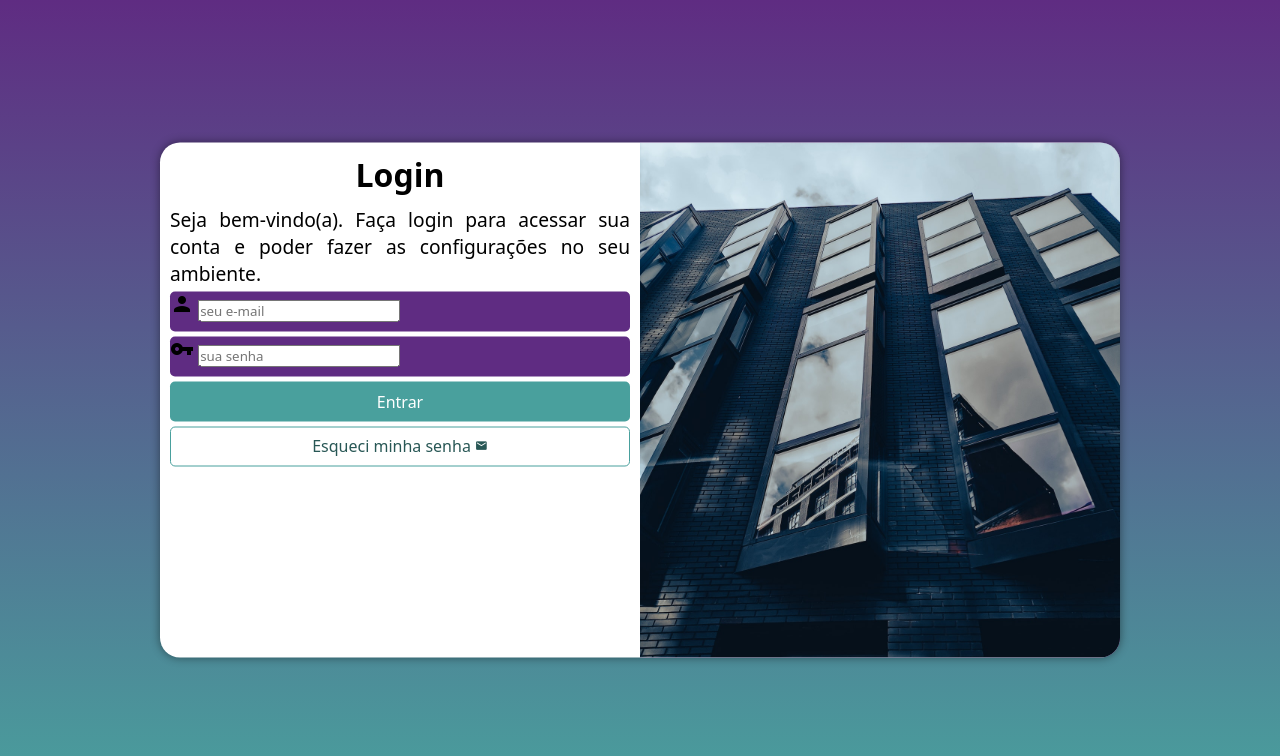
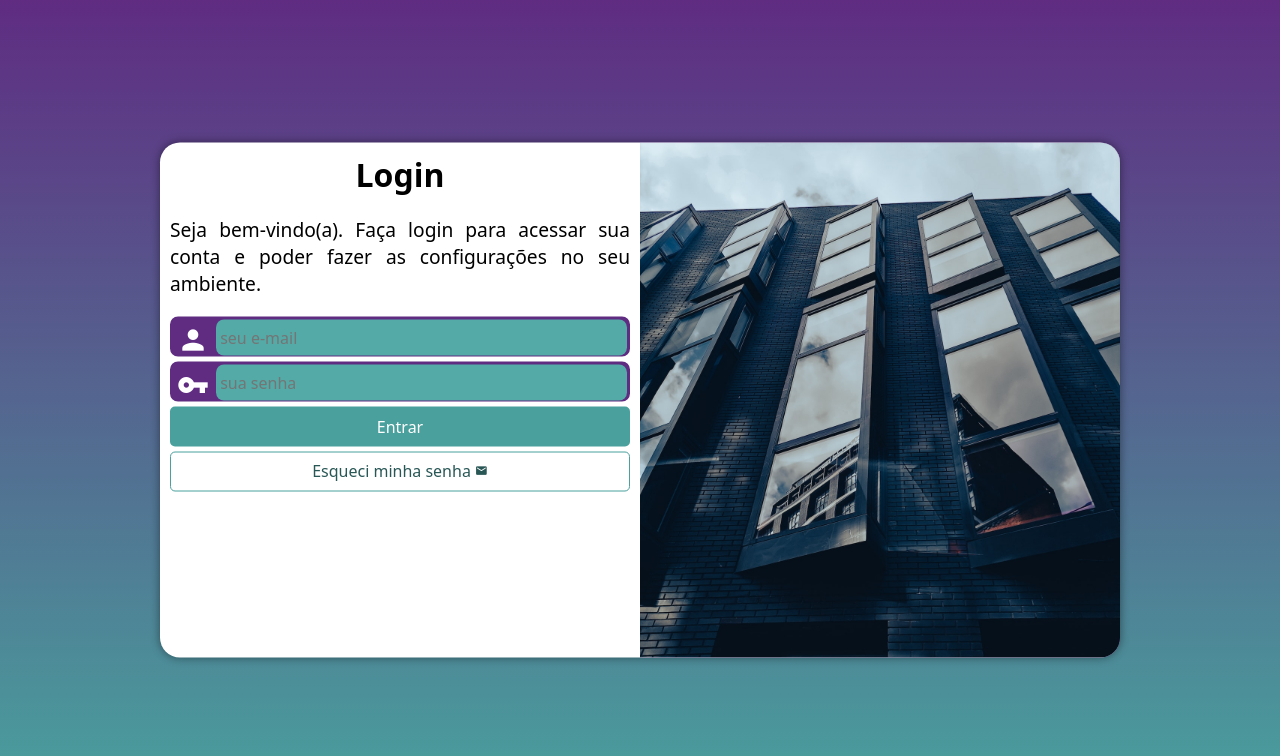
Before and after one commit to joaoandraade/projeto-login, a plain HTML site: page index.html in a window 1280 px wide. Drawn offline with Linux system fonts and the light colour scheme.

Commit message:
Configurações finais

```diff
--- a/estilos/estilos.css
+++ b/estilos/estilos.css
@@ -23,14 +23,15 @@ section#login {
     position: absolute;
     top: 50%;
     left: 50%;
-    transform: translate(-50%, -50%);
     overflow: hidden;
+
     background-color: white;
     width: 250px;
     height: 515px;
     border-radius: 20px;
     box-shadow: 0px 0px 10px rgba(0, 0, 0, 0.450);
 
+    transform: translate(-50%, -50%);
     transition: width 0.55s, height 0.55s;
     transition-timing-function: ease;
 }
@@ -60,15 +61,38 @@ div#formulario > p{
 
 form > div.campo {
     background-color: #5f2c82;
+    border: 2px solid #5f2c82;
     display: block;
     width: 100%;
     height: 40px;
-    border-radius: 5px;
+    border-radius: 8px;
     margin: 5px 0px;
 }
 
 div.campo > label {
     display: none;
+}
+
+div.campo > span {
+    color: white;
+    font-size: 2em;
+    width: 40px;
+    padding: 5px;
+}
+
+div.campo > input {
+    background-color: #53aaa7;
+    font-size: 1em;
+    width: calc(100% - 45px);
+    height: 100%;
+    border: 0px;
+    border-radius: 8px;
+    padding: 4px;
+    transform: translateY(-12px);
+}
+
+div.campo > input:focus-within {
+    background-color: white;
 }
 
 form > input[type=submit] {
--- a/estilos/media-query.css
+++ b/estilos/media-query.css
@@ -76,6 +76,7 @@
 
     div#formulario > p{
         font-size: 1.2em;
+        margin: 20px 0px;
     }
 }
 
@@ -105,54 +106,6 @@
 
     div#formulario > p {
         font-size: 1.2em;
+        margin: 20px 0px;
     }
 }
-
-/*@media screen and (max-height: 480px) {
-    body {
-        height: 500px;
-        background-image: linear-gradient(to top, #49a09d, #5f2c82);
-    }
-
-    section#login {
-        width: 90vw;
-        height: 30vw;
-        margin-top: 80px;
-        margin-bottom: 20px;
-    }
-
-    section#login > div#imagem {
-        float: left;
-        width: 35%;
-        height: 100%;
-    }
-
-    section#login > div#formulario {
-        float: right;
-        width: 65%;
-    }
-}
-
-@media screen and (max-height: 280px) {
-    body {
-        height: 300px;
-        background-image: linear-gradient(to top, #49a09d, #5f2c82);
-    }
-
-    section#login {
-        margin-top: 10px;
-        width: 90vw;
-        height: 270px;
-    }
-
-    section#login > div#imagem {
-        float: left;
-        width: 35%;
-        height: 100%;
-    }
-
-    section#login > div#formulario {
-        float: right;
-        width: 65%;
-    }
-}*/
```
